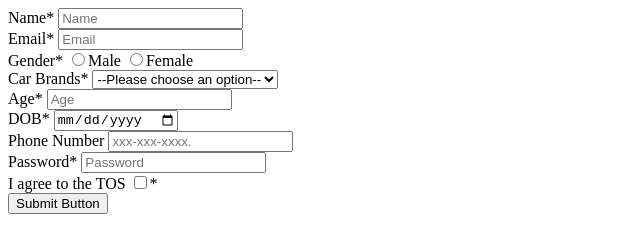
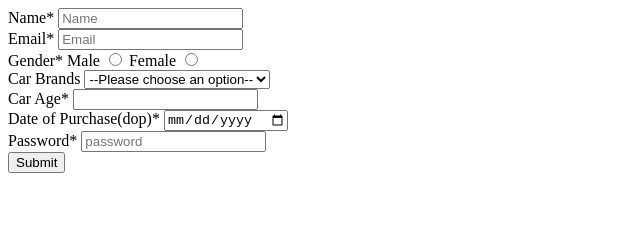
Before and after one commit to acciojob/car-insurance-form-anubhavmishra800, a website: page main.html in a window 1280 px wide. Shown: the whole page, without its empty margins (0-640 px from the left). Drawn offline with Linux system fonts and the light colour scheme.

Commit message:
created a submission

```diff
--- a/main.html
+++ b/main.html
@@ -7,55 +7,51 @@
 </head>
 
 <body>
-	<form action="" method="post">
+	 <form method="post">
         <div>
             <label for="name">Name*</label>
-            <input type="text" placeholder="Name" id="name" required>
+            <input type="text" id="name" placeholder="Name" required>
+        </div>
+        <div>
+            <label for="email">Email*</label>
+            <input type="email" id="email" placeholder="Email" required>
+        </div>
+        <div>
+            <label for="gender_m">Gender*</label>
+            <label for="gender_m">Male</label>
+            <input type="radio"  id="gender_m" name="gender" required>
+            <label for="gender_f">Female</label>
+            <input type="radio" id="gender_f" name="gender" required>
+
         </div>
 
         <div>
-            <label for="email">Email*</label>
-            <input type="email" placeholder="Email" id="email" required>
+            <label for="cars">Car Brands</label>
+            <select id="cars" required>
+                <option value="" disabled selected hidden>--Please choose an option--</option>
+                <option value="bmw">BMW</option>
+                <option value="audi">Audi</option>
+                <option value="Mercedez">Mercedez</option>
+            </select>
         </div>
 
         <div>
-            <label for="gender">Gender*</label>
-            <input type="radio" id="gender_m" name="gender" required>Male
-            <input type="radio" id="gender_f" name="gender" required>Female<br>
-        </div>
-        <label for="cars">Car Brands*</label>
-        <select id="cars" required>
-            <option value="placeholder">--Please choose an option--</option>
-            <option value="BMW">BMW</option>
-            <option value="Audi">Audi</option>
-            <option value="Mercedez">Mercedez</option>
-        </select>
-        <div>
-            <label for="age">Age*</label>
-            <input type="number" id="age" placeholder="Age" required>
+            <label for="carage">Car Age*</label>
+            <input type="number" id="carage" required>
         </div>
         <div>
-            <label for="dob">DOB*</label>
-            <input type="date" id="dob" required>
+            <label for="dop">Date of Purchase(dop)*</label>
+            <input type="date" id="dop" required>
         </div>
-        <div>
-            <label for="tel">Phone Number</label>
-            <input type="tel" placeholder="xxx-xxx-xxxx." id="tel">
-        </div>
+
         <div>
             <label for="password">Password*</label>
-            <input type="password" placeholder="Password" id="password" required>
+            <input type="password" id="password" placeholder="password" required>
         </div>
-        <div>
-            <label for="tos">I agree to the TOS</label>
-            <input type="checkbox" id="tos" required>*
-        </div>
-        <button type="submit">Submit Button</button>
 
+		<button type="submit">Submit</button>
+    </form>
 
-
-
-    </form>
 	<!-- the entire body must be written by student -->
     <script type="text/javascript" src="./script.js">
 </script>
```
